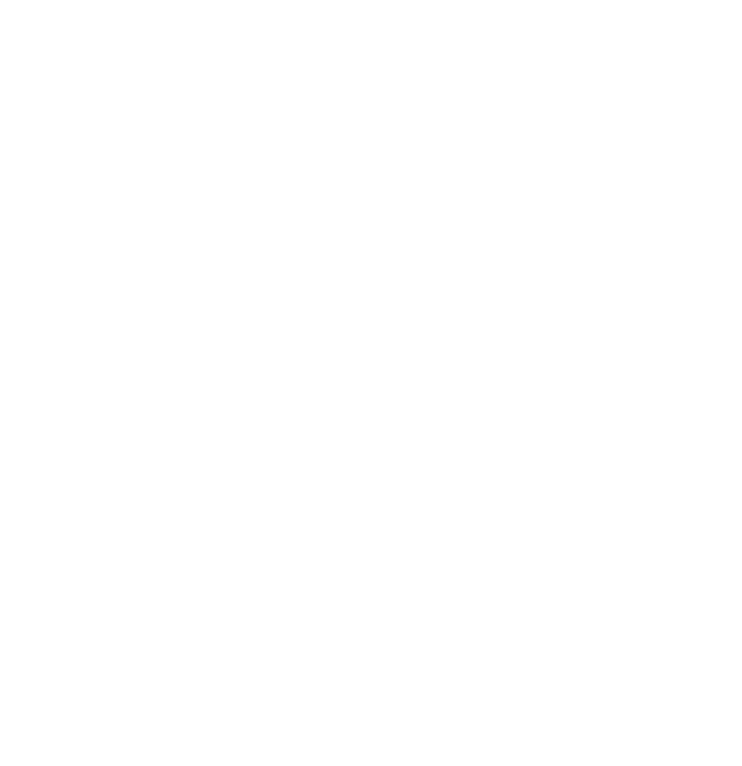
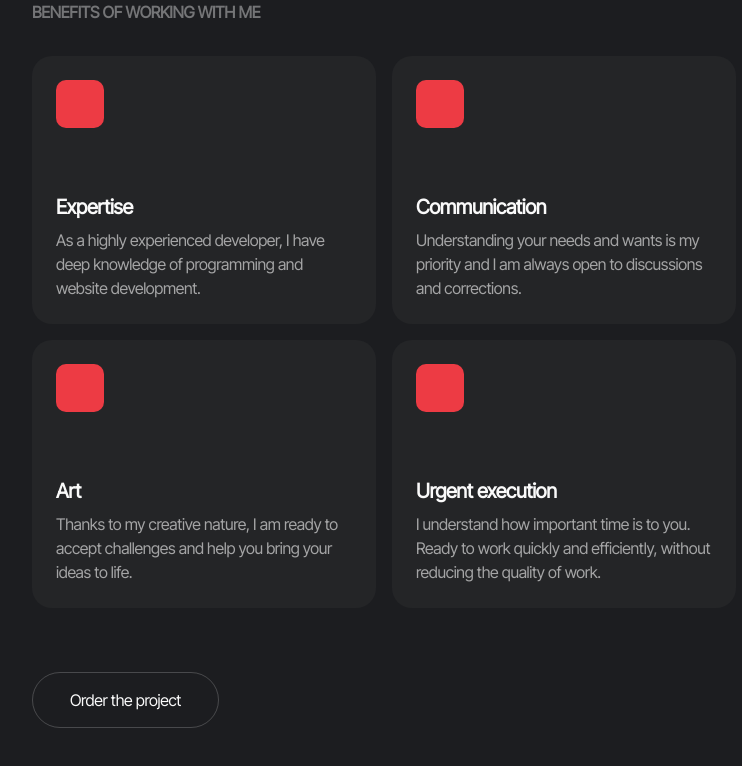
Before and after one commit to StasAstenenko/js-gurus, a website built with Vite: page src/index.html in a window 1280 px wide. Shown: the whole page, without its empty margins (256-998 px from the left). Built offline with nearby package versions, Linux system fonts and the light colour scheme.

Commit message:
benefits-1

```diff
--- a/src/css/benefits.css
+++ b/src/css/benefits.css
@@ -0,0 +1,96 @@
+.benefits-title{
+    font-family: "Inter Tight", sans-serif;
+    font-weight: 600;
+    font-size: 16px;
+    line-height: 1.5;
+    letter-spacing: -0.02em;
+    text-transform: uppercase;
+    color: rgba(250, 250, 250, 0.4);
+    margin-bottom: 32px;
+}
+
+.benefits-list{
+    display: flex;
+    flex-wrap: wrap;
+    gap: 16px;
+    margin-bottom: 32px;
+}
+
+.ben-list-title{
+    font-family: "Inter Tight", sans-serif;
+    font-weight: 600;
+    font-size: 20px;
+    line-height: 1.5;
+    letter-spacing: -0.02em;
+    color: #fafafa;
+    margin-bottom: 6px;
+}
+
+.benefits-description{
+    font-family: "Inter Tight", sans-serif;
+    font-weight: 500;
+    font-size: 16px;
+    line-height: 1.5;
+    letter-spacing: -0.02em;
+    color: rgba(250, 250, 250, 0.6);
+}
+
+.ben-desc-list{
+    max-width: 301px;
+}
+
+.benefits-item{
+    padding: 24px;
+    border-radius: 20px;
+    background: #242527;
+}
+
+.benefits-btn{
+    min-width: 187px;
+    border: 1px solid rgba(250, 250, 250, 0.2);
+    border-radius: 60px;
+    padding: 18px 36px;
+    font-family: "Inter Tight", sans-serif;
+    font-weight: 500;
+    font-size: 16px;
+    letter-spacing: -0.02em;
+    color: #fafafa;
+    background-color: transparent;
+}
+
+.benefits-btn:focus,.benefits-btn:hover{
+    background-color:#e0373f;
+}
+
+.benefits-icon{
+    width: 48px;
+    height: 48px;
+    border-radius: 10px;
+    background: #ed3b44;
+    margin-bottom: 64px;
+}
+
+@media only screen and (min-width: 768px) {
+    .benefits-list {
+        margin-bottom: 64px;
+    }
+
+    .benefits-item {
+        width: calc((100% - 16px) / 2);
+    }
+}
+
+@media only screen and (min-width: 1440px) {
+    .benefits-container{
+        display: flex;
+        justify-content: space-between;
+    }
+
+    .ben-list-bnt-cont{
+        width: 688px;
+    }
+
+    .benefits-title {
+        margin-bottom: 0;
+    }
+}
--- a/src/css/styles.css
+++ b/src/css/styles.css
@@ -27,12 +27,16 @@ html {
     scroll-behavior: smooth;
 }
 
-body {}
+body {
+    background: #1c1d20;
+}
 
 .section {}
 
 .container {
     max-width: 375px;
+    padding-left: 15px;
+    padding-right: 15px;
     margin: 0 auto;
 }
 
@@ -46,6 +50,8 @@ body {}
 @media only screen and (min-width: 768px) {
     .container {
         max-width: 768px;
+        padding-right: 32px;
+        padding-left: 32px;
     }
 }
 
--- a/src/partials/benefits.html
+++ b/src/partials/benefits.html
@@ -0,0 +1,52 @@
+<section class="benefits">
+  <div class="container">
+    <div class="benefits-container">
+      <h2 class="benefits-title">Benefits of working with me</h2>
+      <div class="ben-list-bnt-cont">
+        <ul class="benefits-list">
+          <li class="benefits-item">
+            <div class="benefits-icon"></div>
+            <div class="ben-desc-list">
+              <h3 class="ben-list-title">Expertise</h3>
+              <p class="benefits-description">
+                As a highly experienced developer, I have deep knowledge of
+                programming and website development.
+              </p>
+            </div>
+          </li>
+          <li class="benefits-item">
+            <div class="benefits-icon"></div>
+            <div class="ben-desc-list">
+              <h3 class="ben-list-title">Communication</h3>
+              <p class="benefits-description">
+                Understanding your needs and wants is my priority and I am
+                always open to discussions and corrections.
+              </p>
+            </div>
+          </li>
+          <li class="benefits-item">
+            <div class="benefits-icon"></div>
+            <div class="ben-desc-list">
+              <h3 class="ben-list-title">Art</h3>
+              <p class="benefits-description">
+                Thanks to my creative nature, I am ready to accept challenges
+                and help you bring your ideas to life.
+              </p>
+            </div>
+          </li>
+          <li class="benefits-item">
+            <div class="benefits-icon"></div>
+            <div class="ben-desc-list">
+              <h3 class="ben-list-title">Urgent execution</h3>
+              <p class="benefits-description">
+                I understand how important time is to you. Ready to work quickly
+                and efficiently, without reducing the quality of work.
+              </p>
+            </div>
+          </li>
+        </ul>
+        <button type="button" class="benefits-btn"><a href="./footer.html">Order the project</a></button>
+      </div>
+    </div>
+  </div>
+</section>
```
